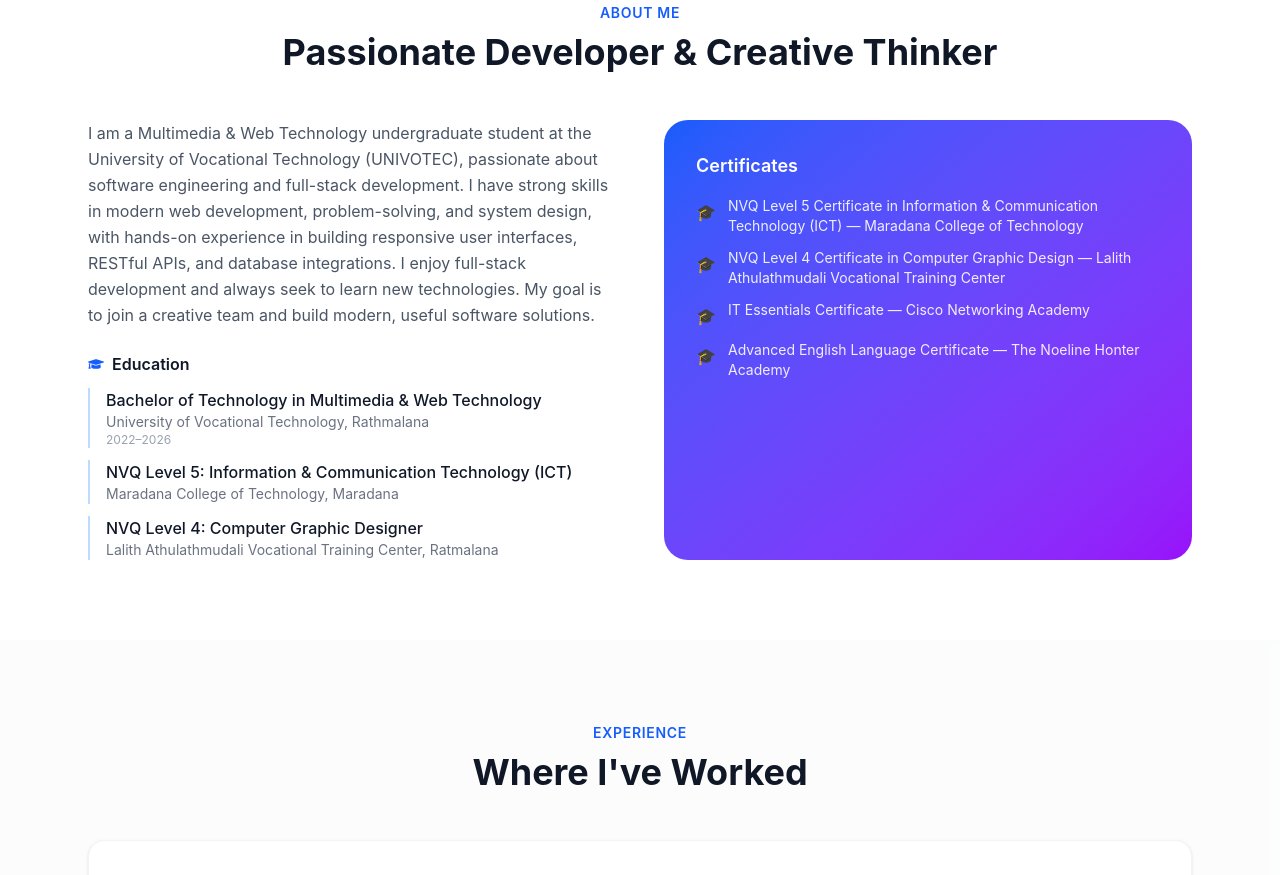
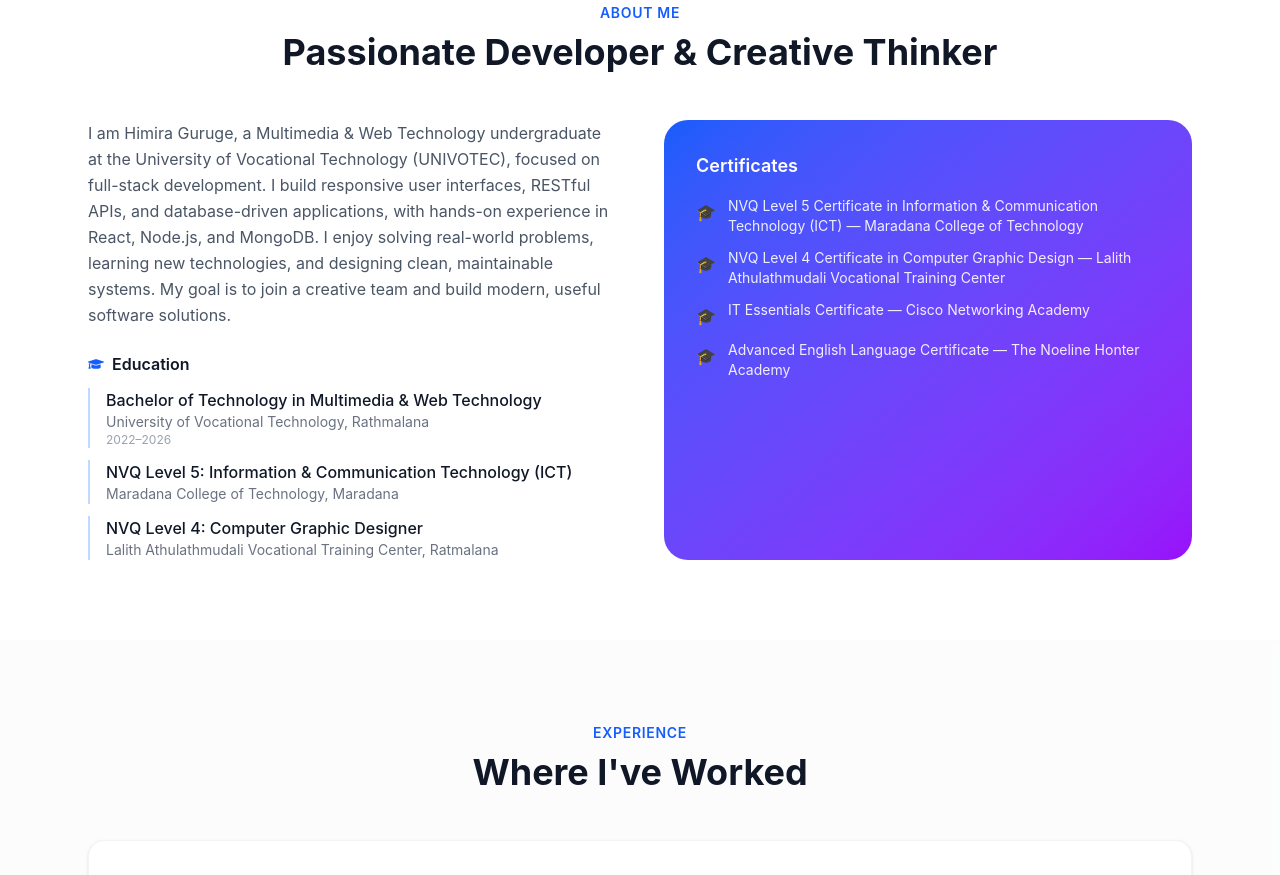
Before and after one commit to HimashGuruge/myPortfolio, a React (Vite) app: page / in a window 1280 px wide. Shown: the part 880-1755 px from the top of the page. Built offline with nearby package versions, Linux system fonts and the light colour scheme.

Commit message:
Rewrite About section text for clarity

```diff
--- a/src/components/page.jsx
+++ b/src/components/page.jsx
@@ -40,7 +40,7 @@ const portfolioData = {
 
   bio: "Multimedia & Web Technology undergraduate passionate about software engineering and full-stack development. I build responsive user interfaces, RESTful APIs, and database integrations.",
 
-  about: `I am a Multimedia & Web Technology undergraduate student at the University of Vocational Technology (UNIVOTEC), passionate about software engineering and full-stack development. I have strong skills in modern web development, problem-solving, and system design, with hands-on experience in building responsive user interfaces, RESTful APIs, and database integrations. I enjoy full-stack development and always seek to learn new technologies. My goal is to join a creative team and build modern, useful software solutions.`,
+  about: `I am Himira Guruge, a Multimedia & Web Technology undergraduate at the University of Vocational Technology (UNIVOTEC), focused on full-stack development. I build responsive user interfaces, RESTful APIs, and database-driven applications, with hands-on experience in React, Node.js, and MongoDB. I enjoy solving real-world problems, learning new technologies, and designing clean, maintainable systems. My goal is to join a creative team and build modern, useful software solutions.`,
 
   stats: [
     { value: "2+", label: "Years Experience" },
```
